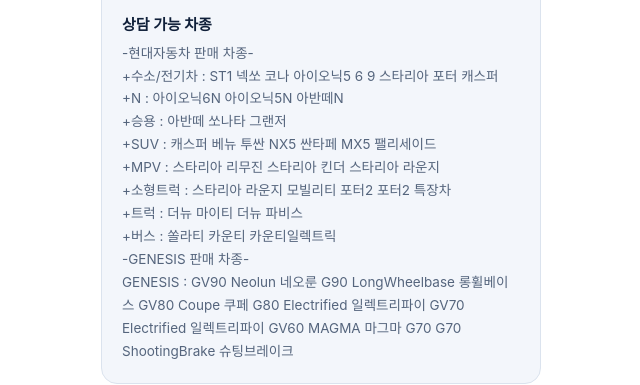
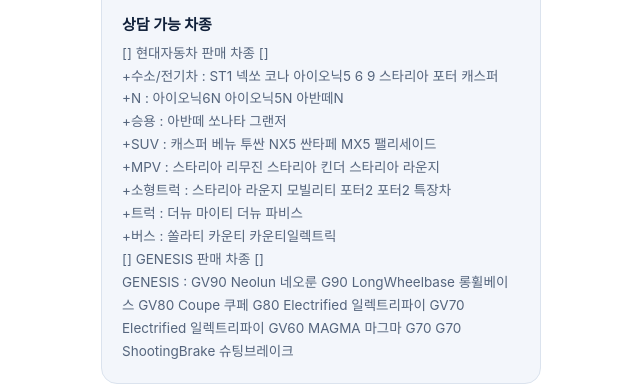
Before and after one commit to woohaeryong/web.woohaeryong.com, a plain HTML site: page public/index.html in a window 1280 px wide. Shown: the part 2194-2579 px from the top of the page, 319-959 px from the left. Drawn offline with Linux system fonts and the light colour scheme; no server answers; a script that the page names is missing.

Commit message:
Update vehicle consultation section in index.html

```diff
--- a/public/index.html
+++ b/public/index.html
@@ -262,8 +262,9 @@
     <h2>상담 가능 분야</h2>
     <p>현대자동차·제네시스 신차 구매 상담, 할부·리스·렌트 등 구매 방식 비교 상담</p>
     <p>상용차 특장 - 축연장 바닥보강 윙바디 가변축 탑차 냉동·냉장 탱크로리 버큠로리 로더 리프트 사다리차 카고 크레인 쿠팡카 - </p>
+
     <h2>상담 가능 차종</h2>
-    <p>-현대자동차 판매 차종-</p>
+    <p>[] 현대자동차 판매 차종 []</p>
     <p>+수소/전기차 : ST1 넥쏘 코나 아이오닉5 6 9 스타리아 포터 캐스퍼     </p>
     <p>+N : 아이오닉6N 아이오닉5N 아반떼N    </p>
     <p>+승용 : 아반떼 쏘나타 그랜저    </p>
@@ -272,7 +273,8 @@
     <p>+소형트럭 : 스타리아 라운지 모빌리티 포터2 포터2 특장차    </p>
     <p>+트럭 : 더뉴 마이티 더뉴 파비스    </p>
     <p>+버스 : 쏠라티 카운티 카운티일렉트릭    </p>
-    <p>-GENESIS 판매 차종-</p>
+
+    <p>[] GENESIS 판매 차종 []</p>
     <p>GENESIS : GV90 Neolun 네오룬 G90 LongWheelbase 롱휠베이스 GV80 Coupe 쿠페 G80 Electrified 일렉트리파이 GV70 Electrified 일렉트리파이 GV60 MAGMA 마그마 G70 G70 ShootingBrake 슈팅브레이크</p>
 
   </section>
```
